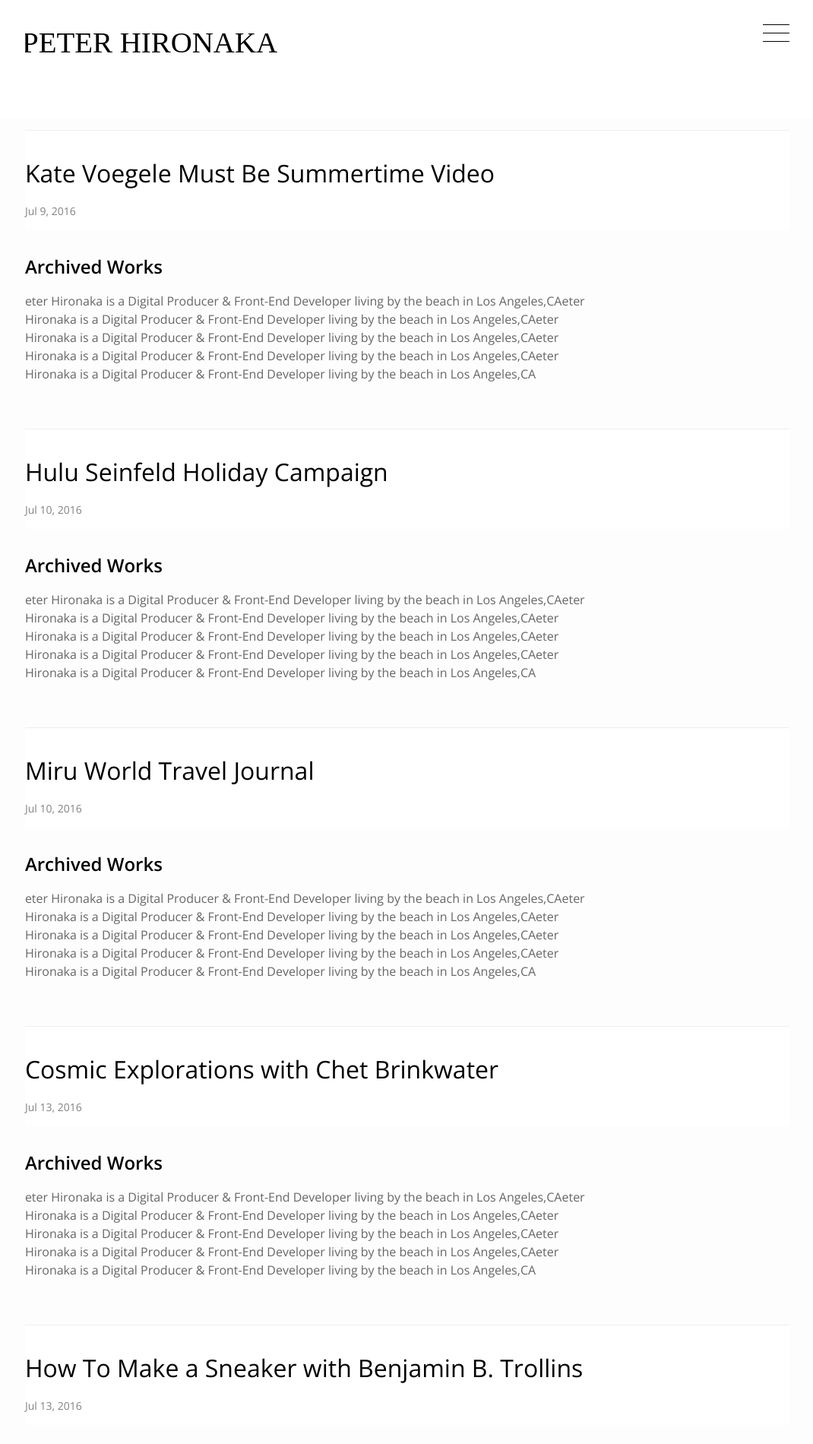
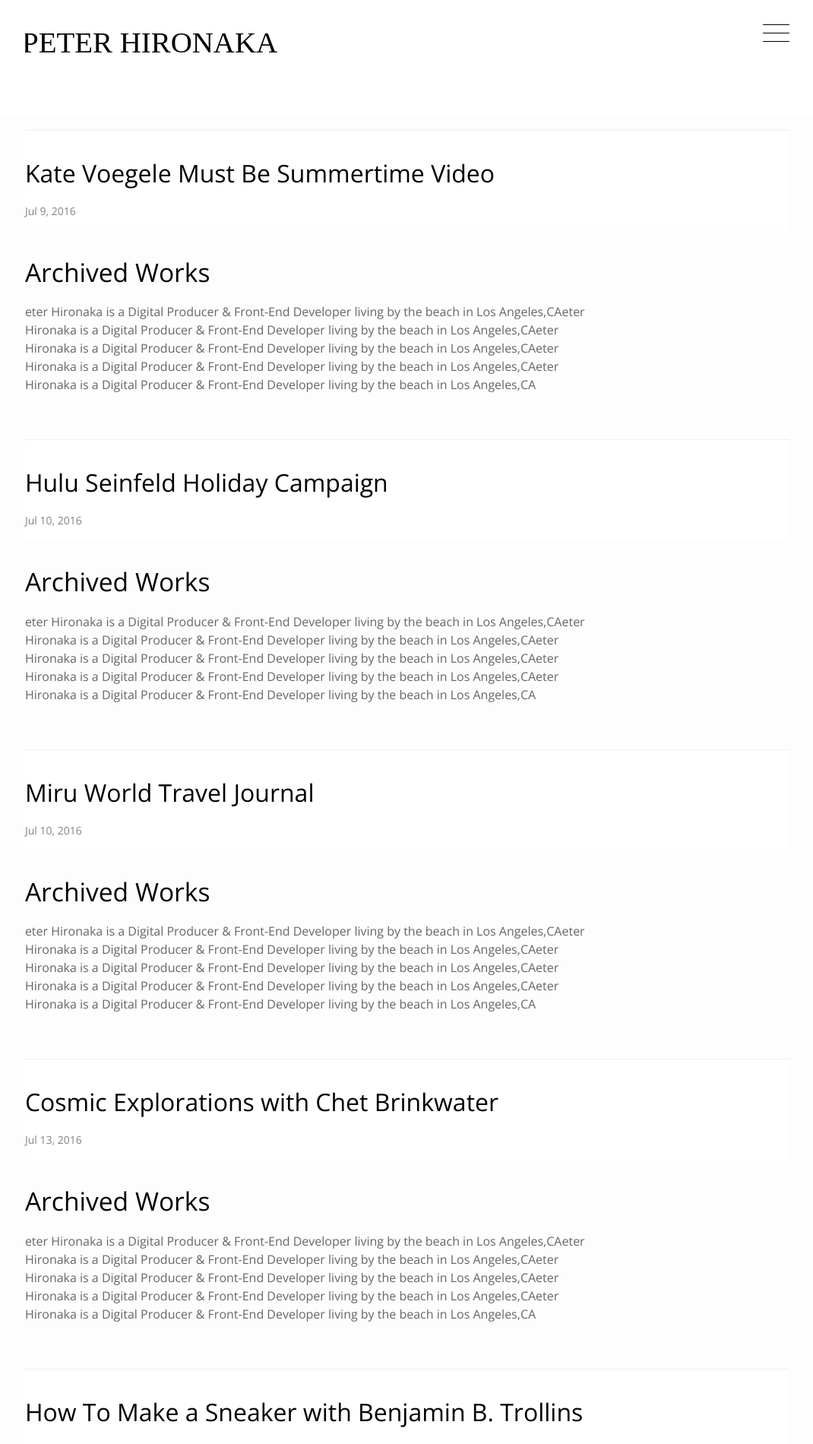
Before and after one commit to PHironaka/p-hironaka, a Jekyll site: the page built from projects.markdown, in a window 1280 px wide. Shown: the top 1900 px of the page at 76% size, without its empty margins (104-1174 px from the left). Built offline with Jekyll 4.4.1, drawn with Linux system fonts in a browser that asks for light colours; a script that is not in the unit is left out.

```diff
--- a/projects.markdown
+++ b/projects.markdown
@@ -4,6 +4,6 @@ date: 2016-07-14 19:26:00 Z
 layout: work
 ---
 
-## Archived Works
+# Archived Works
 
 eter Hironaka is a Digital Producer & Front-End Developer living by the beach in Los Angeles,CAeter Hironaka is a Digital Producer & Front-End Developer living by the beach in Los Angeles,CAeter Hironaka is a Digital Producer & Front-End Developer living by the beach in Los Angeles,CAeter Hironaka is a Digital Producer & Front-End Developer living by the beach in Los Angeles,CAeter Hironaka is a Digital Producer & Front-End Developer living by the beach in Los Angeles,CA
```
